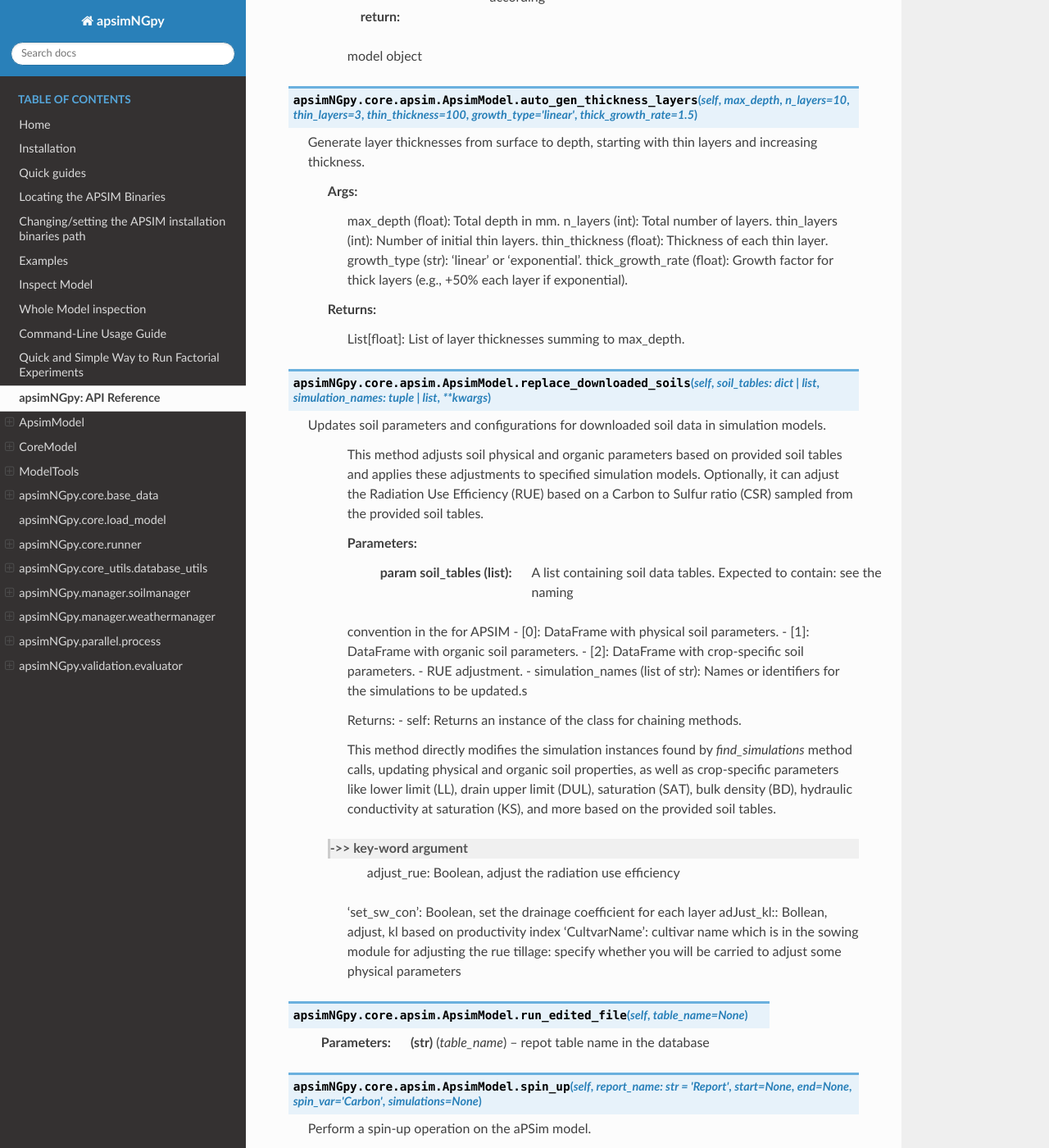
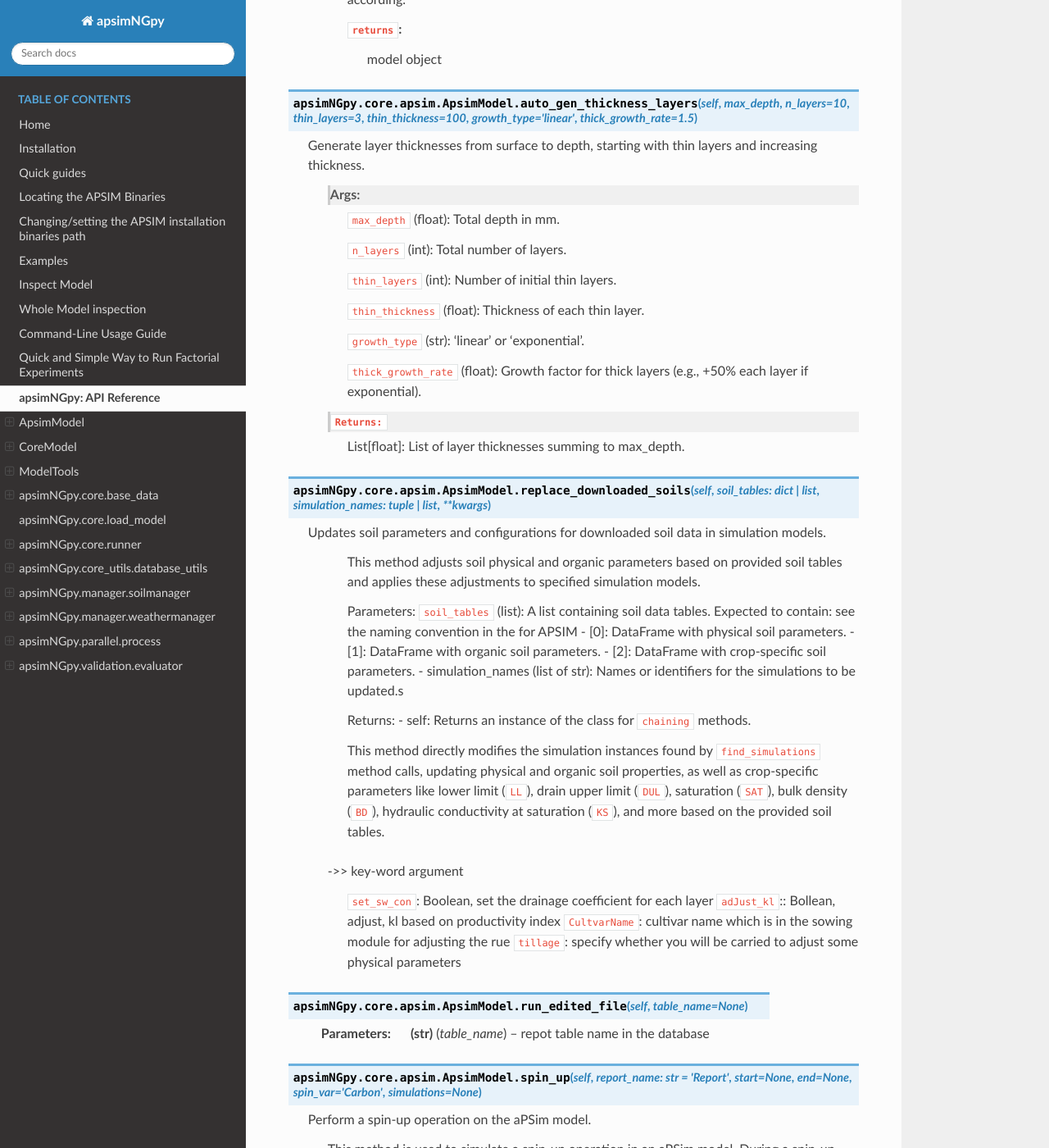
Before and after one commit to MAGALA-RICHARD/documentation-example, a Sphinx documentation site: the page built from doc/api.rst, in a window 1280 px wide and 1400 px high, scrolled down 712 px. Shown: the whole window at 82% size. Built offline with Sphinx 7.4.7 and the Read the Docs theme 3.1.0, drawn with Linux system fonts in a browser that asks for light colours; some of the changed text lies outside the part shown.

```diff
--- a/doc/api.rst
+++ b/doc/api.rst
@@ -19,25 +19,32 @@
 
 .. function:: apsimNGpy.core.apsim.ApsimModel.adjust_dul(self, simulations: Union[tuple, list] = None)
 
-   - This method checks whether the soil SAT is above or below DUL and decreases DUL  values accordingly
-        - Need to cal this method everytime SAT is changed, or DUL is changed accordingly
-        :param simulations: str, name of the simulation where we want to adjust DUL and SAT according
-        :return:
-        model object
+   - This method checks whether the soil ``SAT`` is above or below ``DUL`` and decreases ``DUL``  values accordingly
+        - Need to call this method everytime ``SAT`` is changed, or ``DUL`` is changed accordingly.
+
+        ``simulations``: str, name of the simulation where we want to adjust DUL and SAT according.
+
+        ``returns``:
+            model object
 
 .. function:: apsimNGpy.core.apsim.ApsimModel.auto_gen_thickness_layers(self, max_depth, n_layers=10, thin_layers=3, thin_thickness=100, growth_type='linear', thick_growth_rate=1.5)
 
    Generate layer thicknesses from surface to depth, starting with thin layers and increasing thickness.
 
         Args:
-            max_depth (float): Total depth in mm.
-            n_layers (int): Total number of layers.
-            thin_layers (int): Number of initial thin layers.
-            thin_thickness (float): Thickness of each thin layer.
-            growth_type (str): 'linear' or 'exponential'.
-            thick_growth_rate (float): Growth factor for thick layers (e.g., +50% each layer if exponential).
-
-        Returns:
+            ``max_depth`` (float): Total depth in mm.
+
+            ``n_layers`` (int): Total number of layers.
+
+            ``thin_layers`` (int): Number of initial thin layers.
+
+            ``thin_thickness`` (float): Thickness of each thin layer.
+
+            ``growth_type`` (str): 'linear' or 'exponential'.
+
+            ``thick_growth_rate`` (float): Growth factor for thick layers (e.g., +50% each layer if exponential).
+
+        ``Returns:``
             List[float]: List of layer thicknesses summing to max_depth.
 
 .. function:: apsimNGpy.core.apsim.ApsimModel.replace_downloaded_soils(self, soil_tables: Union[dict, list], simulation_names: Union[tuple, list], **kwargs)
@@ -45,30 +52,29 @@
    Updates soil parameters and configurations for downloaded soil data in simulation models.
 
             This method adjusts soil physical and organic parameters based on provided soil tables and applies these
-            adjustments to specified simulation models. Optionally, it can adjust the Radiation Use Efficiency (RUE)
-            based on a Carbon to Sulfur ratio (CSR) sampled from the provided soil tables.
+            adjustments to specified simulation models.
 
             Parameters:
-                 :param soil_tables (list): A list containing soil data tables. Expected to contain: see the naming
+            ``soil_tables`` (list): A list containing soil data tables. Expected to contain: see the naming
             convention in the for APSIM - [0]: DataFrame with physical soil parameters. - [1]: DataFrame with organic
-            soil parameters. - [2]: DataFrame with crop-specific soil parameters. - RUE adjustment. - simulation_names (list of str): Names or identifiers for the simulations to
+            soil parameters. - [2]: DataFrame with crop-specific soil parameters. - simulation_names (list of str): Names or identifiers for the simulations to
             be updated.s
 
 
             Returns:
-            - self: Returns an instance of the class for chaining methods.
-
-            This method directly modifies the simulation instances found by `find_simulations` method calls,
-            updating physical and organic soil properties, as well as crop-specific parameters like lower limit (LL),
-            drain upper limit (DUL), saturation (SAT), bulk density (BD), hydraulic conductivity at saturation (KS),
+            - self: Returns an instance of the class for ``chaining`` methods.
+
+            This method directly modifies the simulation instances found by ``find_simulations`` method calls,
+            updating physical and organic soil properties, as well as crop-specific parameters like lower limit (``LL``),
+            drain upper limit (``DUL``), saturation (``SAT``), bulk density (``BD``), hydraulic conductivity at saturation (``KS``),
             and more based on the provided soil tables.
 
     ->> key-word argument
-             adjust_rue: Boolean, adjust the radiation use efficiency
-            'set_sw_con': Boolean, set the drainage coefficient for each layer
-            adJust_kl:: Bollean, adjust, kl based on productivity index
-            'CultvarName': cultivar name which is in the sowing module for adjusting the rue
-            tillage: specify whether you will be carried to adjust some physical parameters
+
+            ``set_sw_con``: Boolean, set the drainage coefficient for each layer
+            ``adJust_kl``:: Bollean, adjust, kl based on productivity index
+            ``CultvarName``: cultivar name which is in the sowing module for adjusting the rue
+            ``tillage``: specify whether you will be carried to adjust some physical parameters
 
 .. function:: apsimNGpy.core.apsim.ApsimModel.run_edited_file(self, table_name=None)
 
@@ -83,20 +89,23 @@
 
         Parameters:
         ----------
-        report_name : str, optional (default: 'Report')
+        ``report_name`` : str, optional (default: 'Report')
             The name of the aPSim report to be used for simulation results.
-        start : str, optional
+
+        ``start`` : str, optional
             The start date for the simulation (e.g., '01-01-2023'). If provided, it will change the simulation start date.
-        end : str, optional
+
+        ``end`` : str, optional
             The end date for the simulation (e.g., '3-12-2023'). If provided, it will change the simulation end date.
-        spin_var : str, optional (default: 'Carbon'). the difference between the start and end date will determine the spin-up period
+
+        ``spin_var`` : str, optional (default: 'Carbon'). the difference between the start and end date will determine the spin-up period
             The variable representing the child of spin-up operation. Supported values are 'Carbon' or 'DUL'.
 
-        Returns:
+        ``Returns:``
         -------
         self : ApsimModel
-            The modified ApsimModel object after the spin-up operation.
-            you could call save_edited file and save it to your specified location, but you can also proceed with the simulation
+            The modified ``ApsimModel`` object after the spin-up operation.
+            you could call ``save_edited`` file and save it to your specified location, but you can also proceed with the simulation
 
 CoreModel
 ------------------------
@@ -1450,25 +1459,32 @@
 
    .. method::apsimNGpy.core.apsim.ApsimModel.adjust_dul(self, simulations: Union[tuple, list] = None)
 
-      - This method checks whether the soil SAT is above or below DUL and decreases DUL  values accordingly
-        - Need to cal this method everytime SAT is changed, or DUL is changed accordingly
-        :param simulations: str, name of the simulation where we want to adjust DUL and SAT according
-        :return:
-        model object
+      - This method checks whether the soil ``SAT`` is above or below ``DUL`` and decreases ``DUL``  values accordingly
+        - Need to call this method everytime ``SAT`` is changed, or ``DUL`` is changed accordingly.
+
+        ``simulations``: str, name of the simulation where we want to adjust DUL and SAT according.
+
+        ``returns``:
+            model object
 
    .. method::apsimNGpy.core.apsim.ApsimModel.auto_gen_thickness_layers(self, max_depth, n_layers=10, thin_layers=3, thin_thickness=100, growth_type='linear', thick_growth_rate=1.5)
 
       Generate layer thicknesses from surface to depth, starting with thin layers and increasing thickness.
 
         Args:
-            max_depth (float): Total depth in mm.
-            n_layers (int): Total number of layers.
-            thin_layers (int): Number of initial thin layers.
-            thin_thickness (float): Thickness of each thin layer.
-            growth_type (str): 'linear' or 'exponential'.
-            thick_growth_rate (float): Growth factor for thick layers (e.g., +50% each layer if exponential).
-
-        Returns:
+            ``max_depth`` (float): Total depth in mm.
+
+            ``n_layers`` (int): Total number of layers.
+
+            ``thin_layers`` (int): Number of initial thin layers.
+
+            ``thin_thickness`` (float): Thickness of each thin layer.
+
+            ``growth_type`` (str): 'linear' or 'exponential'.
+
+            ``thick_growth_rate`` (float): Growth factor for thick layers (e.g., +50% each layer if exponential).
+
+        ``Returns:``
             List[float]: List of layer thicknesses summing to max_depth.
 
    .. method::apsimNGpy.core.apsim.ApsimModel.replace_downloaded_soils(self, soil_tables: Union[dict, list], simulation_names: Union[tuple, list], **kwargs)
@@ -1476,30 +1492,29 @@
       Updates soil parameters and configurations for downloaded soil data in simulation models.
 
             This method adjusts soil physical and organic parameters based on provided soil tables and applies these
-            adjustments to specified simulation models. Optionally, it can adjust the Radiation Use Efficiency (RUE)
-            based on a Carbon to Sulfur ratio (CSR) sampled from the provided soil tables.
+            adjustments to specified simulation models.
 
             Parameters:
-                 :param soil_tables (list): A list containing soil data tables. Expected to contain: see the naming
+            ``soil_tables`` (list): A list containing soil data tables. Expected to contain: see the naming
             convention in the for APSIM - [0]: DataFrame with physical soil parameters. - [1]: DataFrame with organic
-            soil parameters. - [2]: DataFrame with crop-specific soil parameters. - RUE adjustment. - simulation_names (list of str): Names or identifiers for the simulations to
+            soil parameters. - [2]: DataFrame with crop-specific soil parameters. - simulation_names (list of str): Names or identifiers for the simulations to
             be updated.s
 
 
             Returns:
-            - self: Returns an instance of the class for chaining methods.
-
-            This method directly modifies the simulation instances found by `find_simulations` method calls,
-            updating physical and organic soil properties, as well as crop-specific parameters like lower limit (LL),
-            drain upper limit (DUL), saturation (SAT), bulk density (BD), hydraulic conductivity at saturation (KS),
+            - self: Returns an instance of the class for ``chaining`` methods.
+
+            This method directly modifies the simulation instances found by ``find_simulations`` method calls,
+            updating physical and organic soil properties, as well as crop-specific parameters like lower limit (``LL``),
+            drain upper limit (``DUL``), saturation (``SAT``), bulk density (``BD``), hydraulic conductivity at saturation (``KS``),
             and more based on the provided soil tables.
 
     ->> key-word argument
-             adjust_rue: Boolean, adjust the radiation use efficiency
-            'set_sw_con': Boolean, set the drainage coefficient for each layer
-            adJust_kl:: Bollean, adjust, kl based on productivity index
-            'CultvarName': cultivar name which is in the sowing module for adjusting the rue
-            tillage: specify whether you will be carried to adjust some physical parameters
+
+            ``set_sw_con``: Boolean, set the drainage coefficient for each layer
+            ``adJust_kl``:: Bollean, adjust, kl based on productivity index
+            ``CultvarName``: cultivar name which is in the sowing module for adjusting the rue
+            ``tillage``: specify whether you will be carried to adjust some physical parameters
 
    .. method::apsimNGpy.core.apsim.ApsimModel.run_edited_file(self, table_name=None)
 
@@ -1514,20 +1529,23 @@
 
         Parameters:
         ----------
-        report_name : str, optional (default: 'Report')
+        ``report_name`` : str, optional (default: 'Report')
             The name of the aPSim report to be used for simulation results.
-        start : str, optional
+
+        ``start`` : str, optional
             The start date for the simulation (e.g., '01-01-2023'). If provided, it will change the simulation start date.
-        end : str, optional
+
+        ``end`` : str, optional
             The end date for the simulation (e.g., '3-12-2023'). If provided, it will change the simulation end date.
-        spin_var : str, optional (default: 'Carbon'). the difference between the start and end date will determine the spin-up period
+
+        ``spin_var`` : str, optional (default: 'Carbon'). the difference between the start and end date will determine the spin-up period
             The variable representing the child of spin-up operation. Supported values are 'Carbon' or 'DUL'.
 
-        Returns:
+        ``Returns:``
         -------
         self : ApsimModel
-            The modified ApsimModel object after the spin-up operation.
-            you could call save_edited file and save it to your specified location, but you can also proceed with the simulation
+            The modified ``ApsimModel`` object after the spin-up operation.
+            you could call ``save_edited`` file and save it to your specified location, but you can also proceed with the simulation
 
 apsimNGpy.core.load_model
 ----------------------------------------
```
